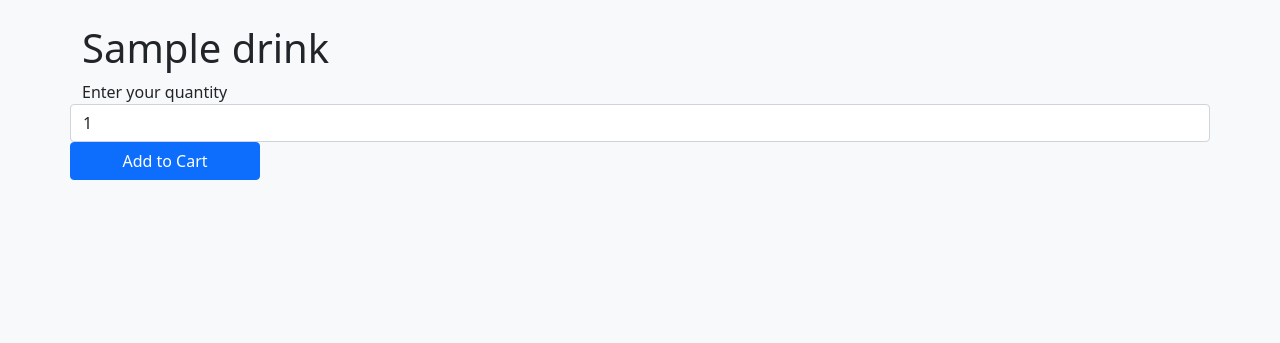
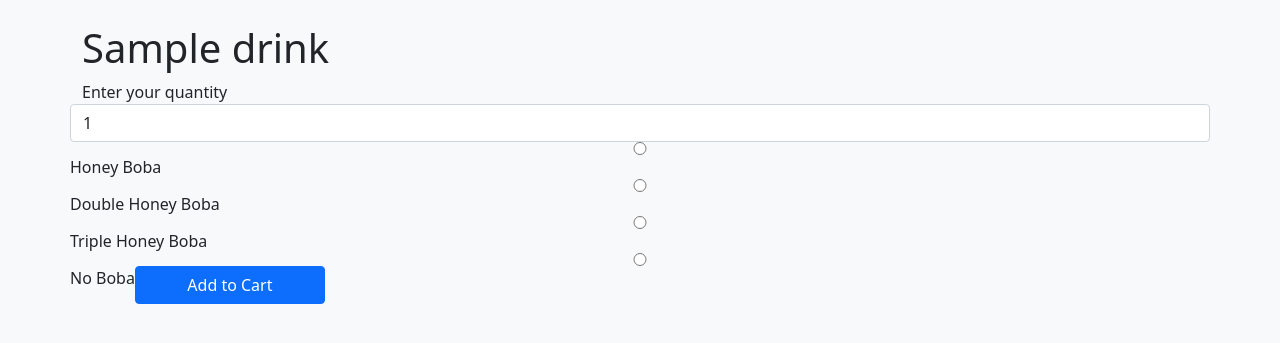
Before and after one commit to iniyan-kannappan/teaspoon, a Django app: page /home/drink/1 in a window 1280 px wide. Shown: the part 126-469 px from the top of the page. Run offline with Django 3.2, Linux system fonts and the light colour scheme; a user stored in the database is signed in; tables that the repository leaves empty hold one stand-in row (values such as "Sample post").

Commit message:
Created topping table which can customize the drink

```diff
--- a/teaspoon_app/models.py
+++ b/teaspoon_app/models.py
@@ -27,6 +27,7 @@ class line_item(models.Model):
     order=models.ForeignKey(order,on_delete=models.CASCADE,default=None, null=True)
     drink_id=models.ForeignKey(base_drink, on_delete=models.CASCADE)
     manage = models.ForeignKey(User, on_delete=models.CASCADE)
+    toppings=models.ForeignKey(topping, on_delete=models.CASCADE, null=True)
     name=models.CharField(max_length=100)
     quantity=models.IntegerField(null=True)
     price=models.DecimalField(null=True, decimal_places=2, max_digits=10)
--- a/teaspoon_app/templates/drink_prep.html
+++ b/teaspoon_app/templates/drink_prep.html
@@ -8,6 +8,10 @@
         <h1>{{drink.name}}</h1>
         <label class="col-lg-4">Enter your quantity</label>
         <input type="text" class="form-control col-lg-6" name="quantity" placeholder="1" value="1">
+        <input type="radio" name="honey">Honey Boba<br>
+        <input type="radio" name="double">Double Honey Boba<br>
+        <input type="radio" name="triple">Triple Honey Boba<br>
+        <input type="radio" name="no">No Boba<br>
         <button type="submit" class="btn btn-primary col-lg-2">Add to Cart</button>
     </form>
 </div>
--- a/teaspoon_app/templates/staff_cart.html
+++ b/teaspoon_app/templates/staff_cart.html
@@ -9,6 +9,7 @@
             <th class="col-3">Quantity</th>
             <th class="col-3">Price</th>
             <th class="col-3">Done</th>
+            <th class="col-3">Topping</th>
 
         </tr>
         </thead>
@@ -21,6 +22,7 @@
             <td class="col-3">{{drink.quantity}}</td>
             <td class="col-3">{{drink.price}}</td>
             <th class="col-3"><a href="{% url 'done' drink.id %}">Done</a></th>
+            <th class="col-3">{{drink.toppings}}</th>
 
         </tr>
         {% endif %}
--- a/teaspoon_app/views.py
+++ b/teaspoon_app/views.py
@@ -33,7 +33,19 @@ def drink_prep(request, id):
         quantity = int(request.POST.get('quantity'))
         drink=base_drink.objects.get(pk=id)
         price=float(drink.price)*quantity
-        line_item_model=line_item(drink_id=drink,manage=request.user,name=drink.name,quantity=quantity,price=price)
+        print(request.POST.get('honey'))
+        if request.POST.get('honey')=='on':
+            topping_id=2
+        elif request.POST.get('no')=='on':
+            topping_id=1
+        elif request.POST.get('double')=='on':
+            topping_id=3
+        elif request.POST.get('triple')=='on':
+            topping_id=4
+        else:
+            topping_id=2
+        topping_model=topping.objects.get(pk=topping_id)
+        line_item_model=line_item(drink_id=drink,manage=request.user,toppings=topping_model,name=drink.name,quantity=quantity,price=price)
         line_item_model.save()
         return redirect('menu')
     else:
```
